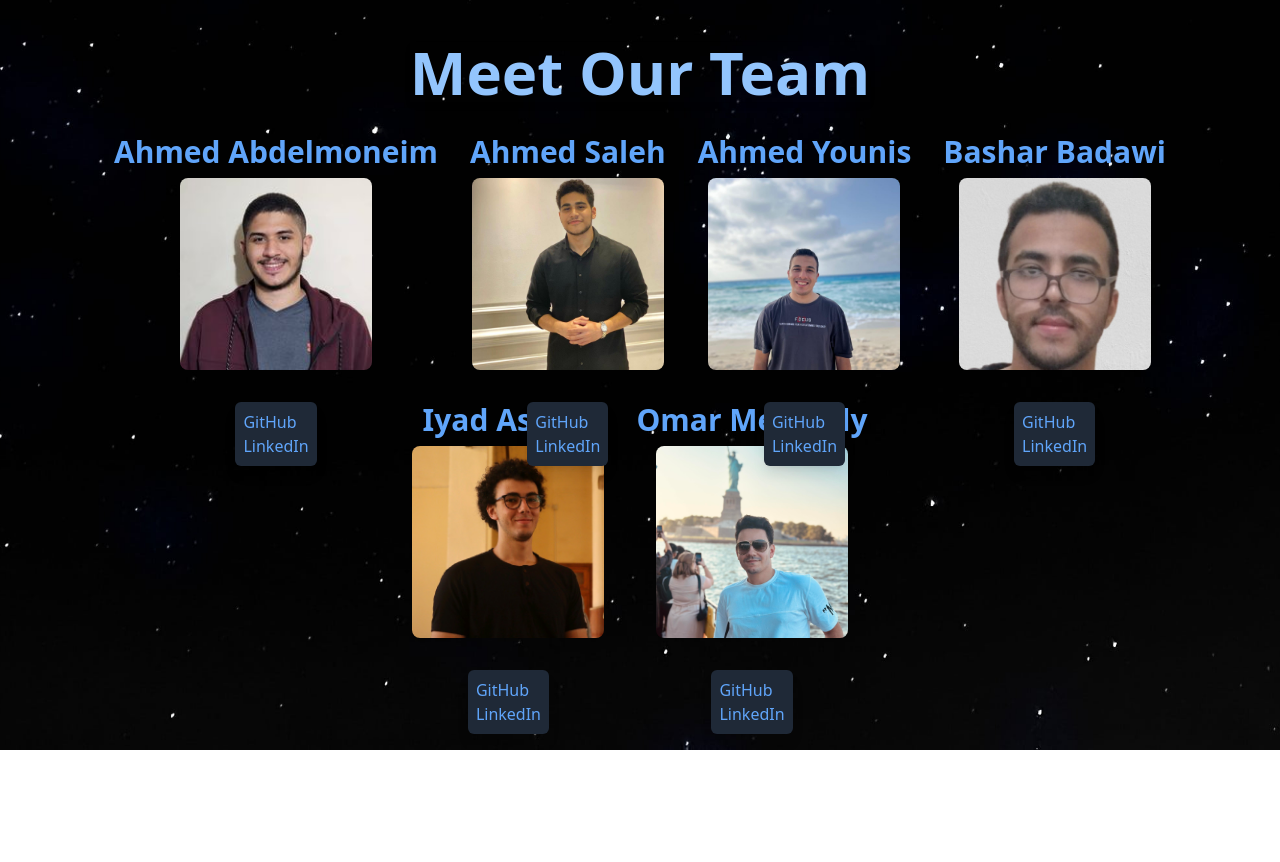
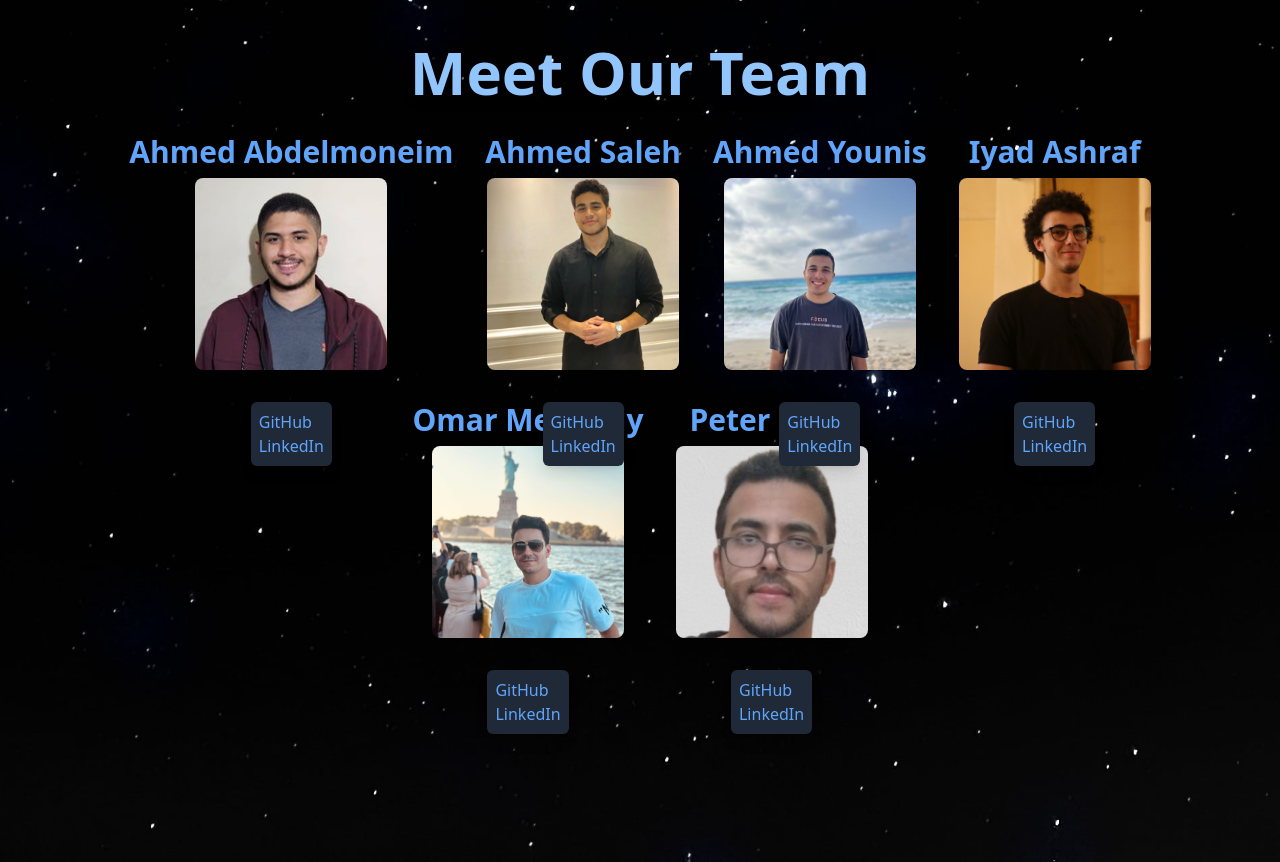
Before and after one commit to AhmedMoneimm/kepler-space, a React (Vite) app in the folder space-web/: page /about in a window 1280 px wide. Shown: the part 1840-2702 px from the top of the page. Before the commit the page ends 2590 px from the top, so only its background shows below. Built offline with nearby package versions, Linux system fonts and the light colour scheme.

Commit message:
Add padding in about page

```diff
--- a/space-web/src/About.jsx
+++ b/space-web/src/About.jsx
@@ -23,9 +23,9 @@ const About = () => {
     },
     {
       src: '/data/images/bashar badawi.jpg',
-      alt: 'Bashar Badawi',
-      github: 'https://github.com/Basharbadawi2',
-      linkedin: 'https://www.linkedin.com/in/bashar-badawi-056967223/',
+      alt: 'Peter Mina',
+      github: 'https://github.com/PeterMina',
+      linkedin: 'https://www.linkedin.com/in/peter-mina-44120320a/',
     },
     {
       src: '/data/images/iyad ashraf.jpg',
@@ -168,7 +168,7 @@ const About = () => {
         Meet Our Team
       </motion.h1>
       {/* Team Member Images */}
-      <div className="flex flex-wrap justify-center items-center gap-8 mb-12 z-10">
+      <div className="flex flex-wrap justify-center items-center gap-8 mb-30 pb-40 z-10"> {/* Increased mb and added pb */}
         {imageLinks.map((image, index) => (
           <motion.div
             key={index}
@@ -205,6 +205,7 @@ const About = () => {
           </motion.div>
         ))}
       </div>
+
     </div>
   );
 };
```
